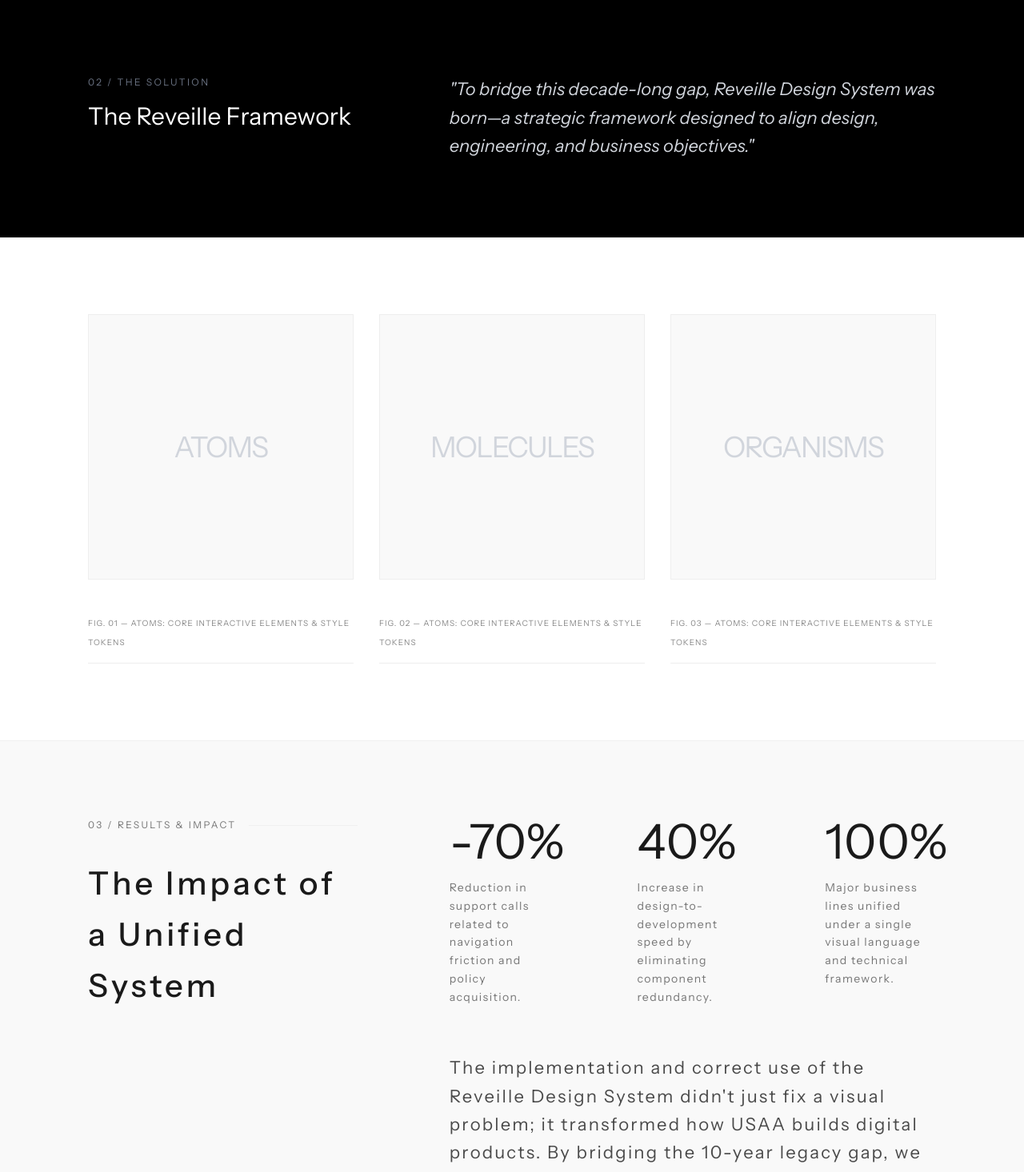
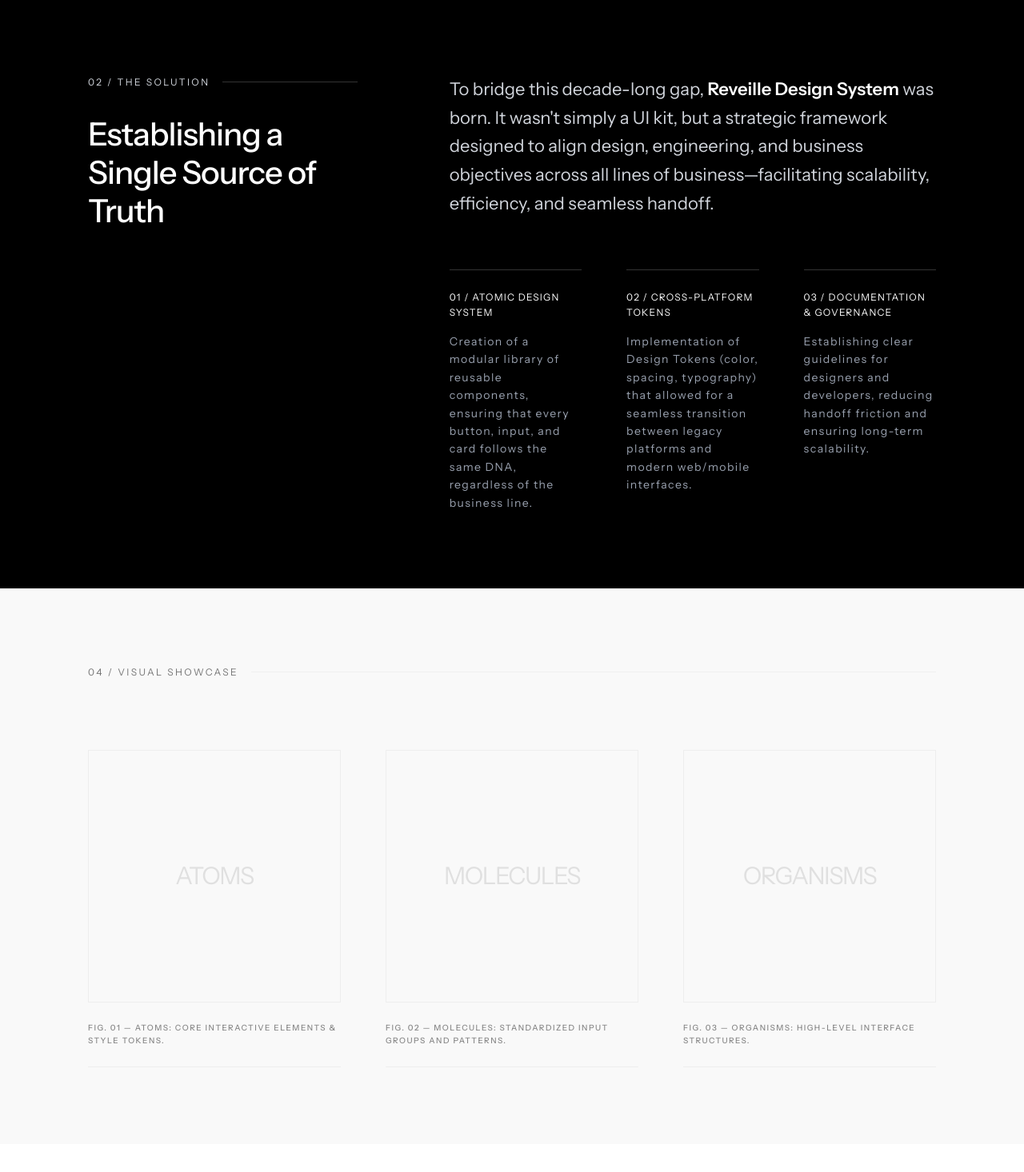
Before and after one commit to dizsel74/am-portfolio-2026, a React (Vite) app: page /work/usaa in a window 1280 px wide. Shown: the part 1760-3226 px from the top of the page at 80% size. Built offline with nearby package versions, Linux system fonts and the light colour scheme.

Commit message:
secciones 2,3 y 4 listas las estructuras

```diff
--- a/src/components/USAAProject.jsx
+++ b/src/components/USAAProject.jsx
@@ -47,35 +47,113 @@ const USAAProject = () => {
         </GridContainer>
       </section>
 
-      {/* 3. THE SOLUTION (REVEILLE) */}
-      <section className="py-24 bg-black text-white">
+  {/* 3. THE SOLUTION */}
+<section className="py-24 bg-black text-gray-300">
   <GridContainer>
-          <div className="col-span-12 lg:col-span-4">
-            <h2 className="text-[12px] uppercase tracking-[0.2em] text-gray-500">02 / The Solution</h2>
+    {/* Título y Header de Sección */}
+    <div className="col-span-12 lg:col-span-4 mb-16 lg:mb-0">
+      <div className="flex items-center gap-4 mb-8">
+        <h2 className="text-[12px] uppercase tracking-[0.2em] whitespace-nowrap">
+          02 / The Solution
+        </h2>
+        <div className="h-[1px] bg-[#333333] flex-grow" />
+      </div>
 
-            <h3 className="text-3xl mt-4">The Reveille Framework</h3>
+      <h3 className="text-[40px] font-medium leading-[1.2] tracking-tight text-white">
+        Establishing a Single Source of Truth
+      </h3>
     </div>
+
+    {/* Bloque de Contenido Derecha */}
     <div className="col-span-12 lg:col-start-6 lg:col-span-7">
-            <p className="text-[clamp(18px,2vw,22px)] leading-relaxed text-gray-300 italic">
-              "To bridge this decade-long gap, Reveille Design System was born—a strategic framework designed to align design, engineering, and business objectives."
+      <p className="text-[clamp(18px,2vw,22px)] leading-relaxed text-gray-300 mb-12 lg:mb-16">
+        To bridge this decade-long gap, <span className="text-white font-semibold">Reveille Design System</span> was born. It wasn't simply a UI kit, but a strategic framework designed to align design, engineering, and business objectives across all lines of business—facilitating scalability, efficiency, and seamless handoff.
       </p>
+
+      {/* Grid de 3 Columnas con Gap de 56px (gap-14) */}
+      <div className="grid grid-cols-1 md:grid-cols-3 gap-10 lg:gap-14">
+        {[
+          {
+            title: '01 / Atomic Design System',
+            caption: 'Creation of a modular library of reusable components, ensuring that every button, input, and card follows the same DNA, regardless of the business line.'
+          },
+          {
+            title: '02 / Cross-Platform Tokens',
+            caption: 'Implementation of Design Tokens (color, spacing, typography) that allowed for a seamless transition between legacy platforms and modern web/mobile interfaces.'
+          },
+          {
+            title: '03 / Documentation & Governance',
+            caption: 'Establishing clear guidelines for designers and developers, reducing handoff friction and ensuring long-term scalability.'
+          }
+        ].map((item, i) => (
+          /* Contenedor con la clase 'group' para controlar el hover del hijo */
+          <div key={i} className="group flex flex-col cursor-default">
+            {/* 1. Línea con cambio de color sutil */}
+            <div className="h-[1px] bg-[#333333] w-full mb-6 group-hover:bg-[#555555] transition-colors duration-500" />
+
+            {/* 2. Título con Movimiento (Efecto de la Sección 01) */}
+            <h4 className="text-[12px] uppercase leading-[1.6] tracking-[0.1em] text-white mb-4
+                           transition-all duration-500 ease-out
+                           group-hover:translate-x-2 group-hover:text-white/70">
+              {item.title}
+            </h4>
+
+            {/* 3. Párrafo */}
+            <p className="text-[14px] leading-[1.6] tracking-[0.1em] text-gray-400 transition-colors duration-500 group-hover:text-gray-300">
+              {item.caption}
+            </p>
+          </div>
+        ))}
+      </div>
     </div>
   </GridContainer>
 </section>
 
-      {/* 4. VISUAL SHOWCASE (ATOMIC) */}
-      <section className="py-24 bg-white">
+
+        {/* 4. VISUAL SHOWCASE (ATOMIC) */}{/**bg-white */}
+        <section className="py-24 ">
           <GridContainer>
-          <div className="col-span-12 grid grid-cols-1 md:grid-cols-3 gap-8">
-            {['Atoms', 'Molecules', 'Organisms'].map((level, i) => (
+            {/* Título de sección: Ocupa las 12 columnas para mantener jerarquía antes del grid de imágenes */}
+            <div className="col-span-12 mb-16">
+              <div className="flex items-center gap-4">
+                <h2 className="text-[12px] uppercase tracking-[0.2em] text-[#767676] whitespace-nowrap">
+                  04 / Visual showcase
+                </h2>
+                <div className="h-[1px] bg-[#F0F0F0] flex-grow" />
+              </div>
+            </div>
+
+            {/* Contenedor de Galería: Grid de 3 columnas desde 'md' (Tablets) */}
+            {/* gap-14 equivale a 56px (14 * 4px) */}
+            <div className="col-span-12 grid grid-cols-1 md:grid-cols-3 gap-8 md:gap-10 lg:gap-14">
+              {[
+                {
+                  title: 'Atoms',
+                  caption: 'FIG. 01 — ATOMS: CORE INTERACTIVE ELEMENTS & STYLE TOKENS.'
+                },
+                {
+                  title: 'Molecules',
+                  caption: 'FIG. 02 — MOLECULES: STANDARDIZED INPUT GROUPS AND PATTERNS.'
+                },
+                {
+                  title: 'Organisms',
+                  caption: 'FIG. 03 — ORGANISMS: HIGH-LEVEL INTERFACE STRUCTURES.'
+                }
+              ].map((item, i) => (
                 <div key={i} className="flex flex-col gap-6">
-                <div className="aspect-square bg-[#F9F9F9] border border-[#EEEEEE] flex items-center justify-center p-12">
-                   {/* Aquí irían tus imágenes de componentes de Reveille */}
-                   <span className="text-gray-300 uppercase tracking-tighter text-4xl">{level}</span>
+                  {/* Contenedor de Imagen */}
+                  <div className="aspect-square bg-[#F9F9F9] border border-[#EEEEEE] flex items-center justify-center p-12 overflow-hidden transition-all hover:border-[#CCCCCC]">
+                    {/* Placeholder de imagen o componente <img> */}
+                    <span className="text-[#E0E0E0] uppercase tracking-tighter text-3xl font-light">
+                      {item.title}
+                    </span>
                   </div>
-                <div className="border-b border-[#EEEEEE] pt-4 pb-4">
-                   <span className="text-[10px] uppercase tracking-widest text-[#888888]">Fig. 0{i+1} — atoms: CORE INTERACTIVE ELEMENTS & STYLE TOKENS</span>
-                   {/*<p className="text-sm mt-2 font-medium">Standardized {level} for cross-platform consistency.</p>*/}
+
+                  {/* Subtítulo con borde inferior */}
+                  <div className="border-b border-[#EEEEEE] pb-6">
+                    <p className="text-[10px] leading-relaxed uppercase tracking-[0.15em] text-[#888888] font-medium">
+                      {item.caption}
+                    </p>
                   </div>
                 </div>
               ))}
@@ -84,64 +162,69 @@ const USAAProject = () => {
         </section>
 
 
-
     {/* 5. RESULTS & IMPACT */}
-        <section className="py-24 border-t border-[#F0F0F0]">
+<section className="py-24 bg-white">
   <GridContainer>
     {/* Título: Ocupa 4 columnas */}
     <div className="col-span-12 lg:col-span-4 mb-16 lg:mb-0">
-
-                  {/* Contenedor Flex para alinear texto y línea en la misma fila */}
       <div className="flex items-center gap-4 mb-8">
         <h2 className="text-[12px] uppercase tracking-[0.2em] text-[#767676] whitespace-nowrap">
-                      03 / results & impact
+          04 / results & impact
         </h2>
         <div className="h-[1px] bg-[#F0F0F0] flex-grow" />
       </div>
 
-                  <h3 className="text-[40px] font-medium leading-[1.6] tracking-[0.1em] text-[#1a1a1a]"> The Impact of a Unified System
+      <h3 className="text-[40px] font-medium leading-[1.2] tracking-tight text-[#1a1a1a]">
+        The Impact of a Unified System
       </h3>
     </div>
 
-                {/* Espacio de 1 col (implícito por el start-6) y Métricas ocupando las 7 restantes */}
+    {/* Bloque de Métricas */}
     <div className="col-span-12 lg:col-start-6 lg:col-span-7">
-                    <div className="grid grid-cols-1 md:grid-cols-3 gap-8 md:gap-12 lg:gap-24">
+      <div className="grid grid-cols-1 md:grid-cols-3 gap-10 lg:gap-14">
+        {[
+          {
+            value: '-70%',
+            caption: 'Reduction in support calls related to navigation friction and policy acquisition.'
+          },
+          {
+            value: '40%',
+            caption: 'Increase in design-to-development speed by eliminating component redundancy.'
+          },
+          {
+            value: '100%',
+            caption: 'Major business lines unified under a single visual language and technical framework.'
+          }
+        ].map((item, i) => (
+          /* Contenedor con la clase 'group' para activar el efecto en el hijo */
+          <div key={i} className="group flex flex-col cursor-default">
+            {/* Línea decorativa superior */}
+            <div className="h-[1px] bg-[#F0F0F0] w-full mb-8 group-hover:bg-[#E0E0E0] transition-colors duration-500" />
 
-                        {/* Métrica 01 */}
-                        <div className="flex flex-col">
-                        <span className="text-6xl font-light tracking-[0.01em] text-[#1a1a1a]">-70%</span>
-                        <p className="text-[14px] leading-relaxed tracking-[0.1em] text-[#767676] mt-4">
-                        Reduction in support calls related to navigation friction and policy acquisition.
+            {/* El Número con movimiento (Mismo estilo que Sección 01/02) */}
+            <span className="text-6xl font-light tracking-[-0.02em] text-[#1a1a1a]
+                           transition-all duration-500 ease-out
+                           group-hover:translate-x-3 group-hover:text-[#767676]">
+              {item.value}
+            </span>
+
+            {/* Párrafo de la métrica */}
+            <p className="text-[14px] leading-[1.6] tracking-[0.1em] text-[#767676] mt-6 transition-colors duration-500 group-hover:text-[#1a1a1a]">
+              {item.caption}
             </p>
           </div>
-
-                        {/* Métrica 02 */}
-                        <div className="flex flex-col">
-                        <span className="text-6xl font-light tracking-[0.01em] text-[#1a1a1a]">40%</span>
-                        <p className="text-[14px] leading-relaxed tracking-[0.1em] text-[#767676] mt-4">
-                        Increase in design-to-development speed by eliminating component redundancy.
-                        </p>
+        ))}
       </div>
 
-                        {/* Métrica 03 */}
-                        <div className="flex flex-col">
-                        <span className="text-6xl font-light tracking-[0.01em] text-[#1a1a1a]">100%</span>
-                        <p className="text-[14px] leading-relaxed tracking-[0.1em] text-[#767676] mt-4">
-                        Major business lines unified under a single visual language and technical framework.
-                        </p>
-                        </div>
-
-                    </div>
-                    <p className="mt-[60px] text-[22px] font-instrument font-normal leading-[1.6] tracking-[0.1em] text-[#4A4A4A]">
-            The implementation and correct use of the Reveille Design System didn't just fix a visual problem;
+      {/* Texto de cierre */}
+      <p className="mt-[64px] text-[22px] font-normal leading-[1.6] tracking-tight text-[#4A4A4A]">
+        The implementation and correct use of the <span className="text-[#1a1a1a] font-medium">Reveille Design System</span> didn't just fix a visual problem;
         it transformed how USAA builds digital products. By bridging the 10-year legacy gap,
-            we created a sustainable foundation that continues to evolve, ensuring that the brand
-            remains cohesive as it enters its next decade of growth.
+        we created a sustainable foundation that continues to evolve.
       </p>
     </div>
   </GridContainer>
 </section>
-
 
 
 
```
Lines whose indentation alone changed are shown as unchanged.
